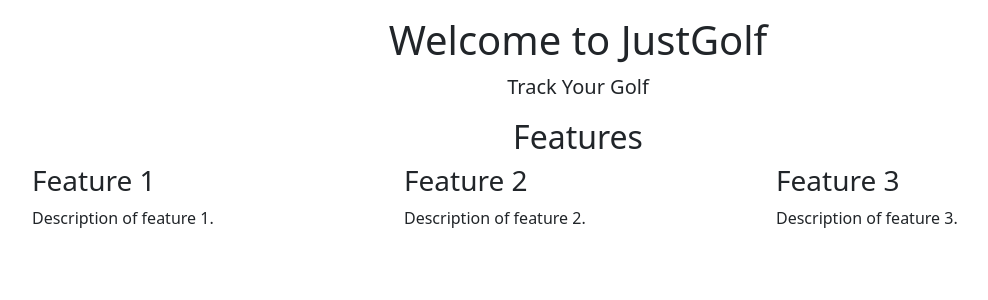
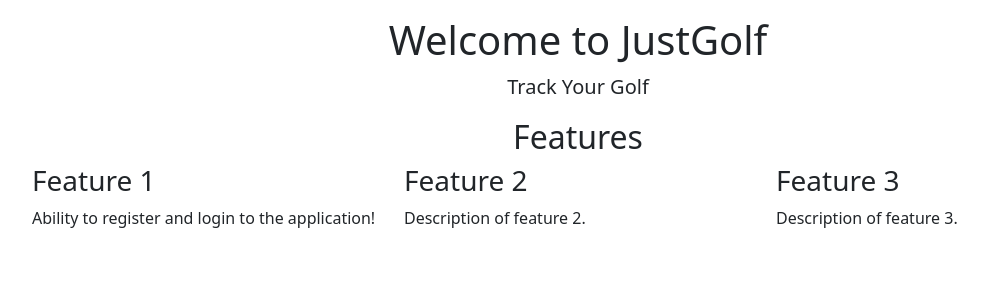
Before and after one commit to mahonyodhran/just-golf, a Django app: page / in a window 1280 px wide. Shown: the part 72-372 px from the top of the page, without its empty margins (62-1050 px from the left). Run offline with Django 5.2, Linux system fonts and the light colour scheme; some libraries are stand-ins or nearby versions.

Commit message:
updated landing page text for now

```diff
--- a/justgolf/templates/index.html
+++ b/justgolf/templates/index.html
@@ -18,7 +18,7 @@
       <div class="row">
         <div class="col-md-4">
           <h3>Feature 1</h3>
-          <p>Description of feature 1.</p>
+          <p>Ability to register and login to the application!</p>
         </div>
         <div class="col-md-4">
           <h3>Feature 2</h3>
```
